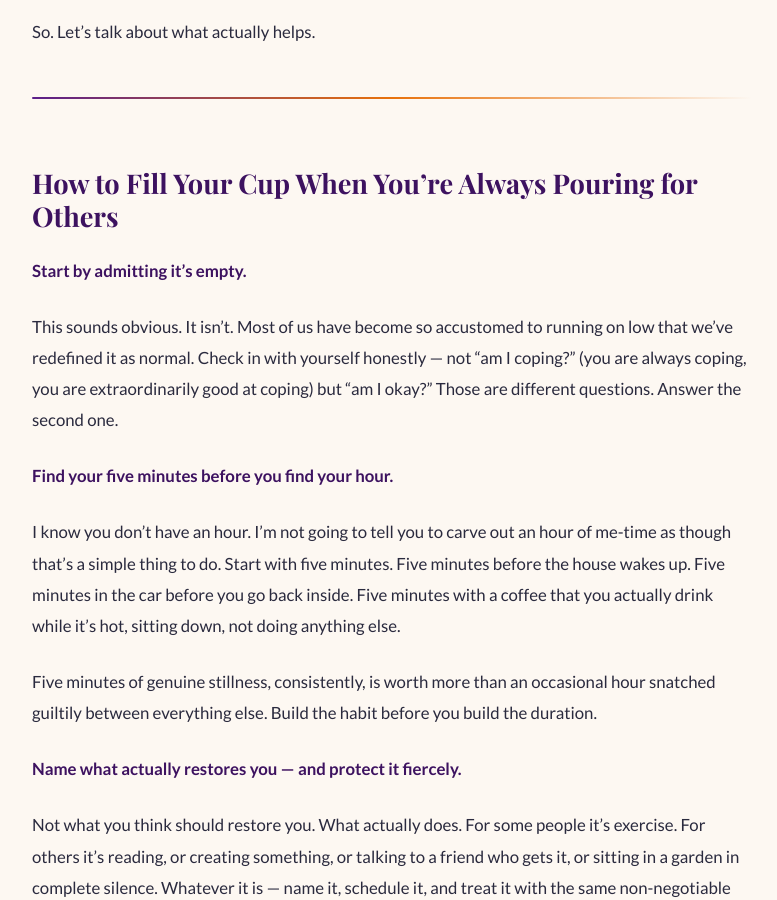
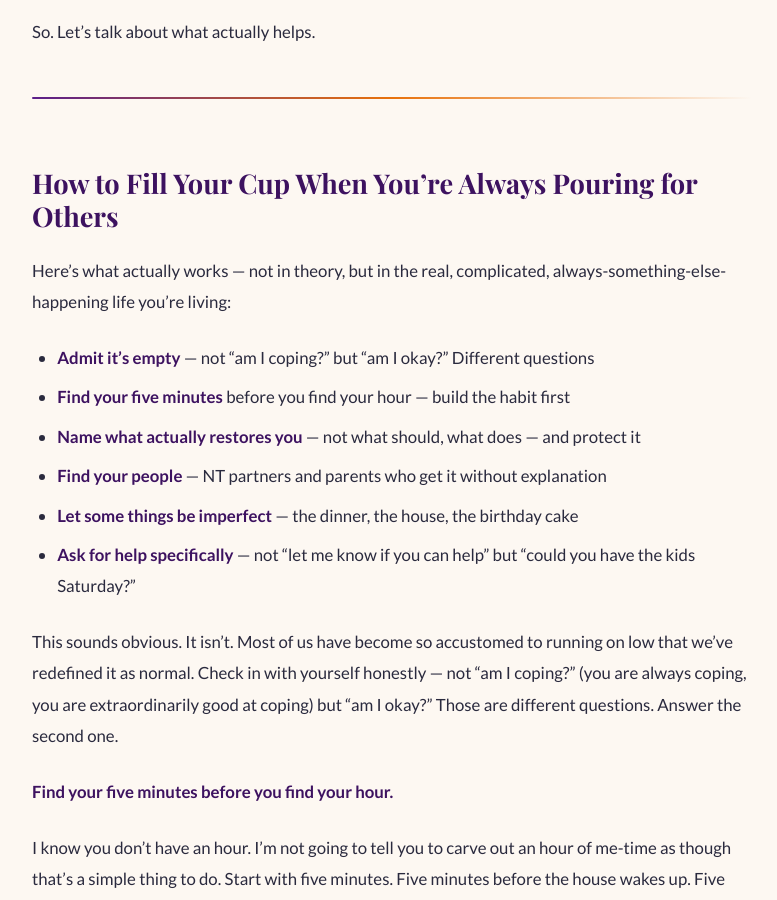
Before and after one commit to stixxnicky-lpa/loveparentingandautism, a Jekyll site: the page built from _posts/2025-06-09-you-cannot-pour-from-an-empty-cup.md, in a window 1280 px wide and 900 px high, scrolled down 2719 px. Shown: the whole window, without its empty margins (248-1025 px from the left). Built offline with Jekyll 4.4.1, drawn with Linux system fonts in a browser that asks for light colours; some web fonts are replaced.

Commit message:
Update 2025-06-09-you-cannot-pour-from-an-empty-cup.md

```diff
--- a/_posts/2025-06-09-you-cannot-pour-from-an-empty-cup.md
+++ b/_posts/2025-06-09-you-cannot-pour-from-an-empty-cup.md
@@ -61,7 +61,14 @@ So. Let's talk about what actually helps.
 
 ## How to Fill Your Cup When You're Always Pouring for Others
 
-**Start by admitting it's empty.**
+Here's what actually works — not in theory, but in the real, complicated, always-something-else-happening life you're living:
+
+- **Admit it's empty** — not "am I coping?" but "am I okay?" Different questions
+- **Find your five minutes** before you find your hour — build the habit first
+- **Name what actually restores you** — not what should, what does — and protect it
+- **Find your people** — NT partners and parents who get it without explanation
+- **Let some things be imperfect** — the dinner, the house, the birthday cake
+- **Ask for help specifically** — not "let me know if you can help" but "could you have the kids Saturday?"
 
 This sounds obvious. It isn't. Most of us have become so accustomed to running on low that we've redefined it as normal. Check in with yourself honestly — not "am I coping?" (you are always coping, you are extraordinarily good at coping) but "am I okay?" Those are different questions. Answer the second one.
 
```
